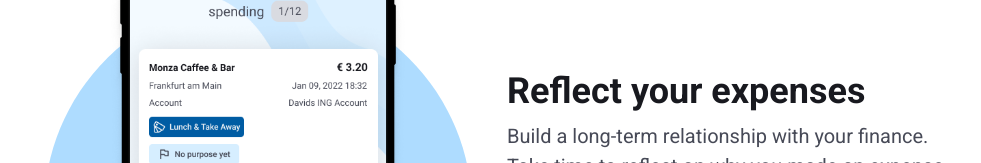
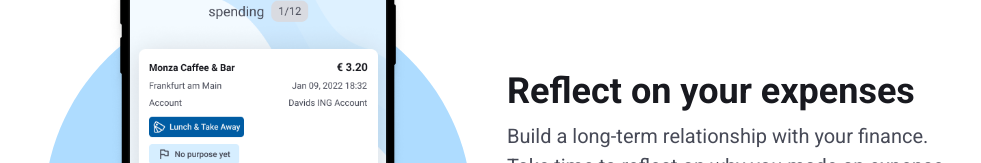
Before and after one commit to TalalMahmoodChaudhry/the-happiness-subscription-landing-v2, a website: page index.html in a window 1280 px wide. Shown: the part 1668-1831 px from the top of the page, without its empty margins (145-1126 px from the left). Drawn offline with nearby package versions, Linux system fonts and the light colour scheme.

Commit message:
Headline of feature: Reflect *on* your expenses

```diff
--- a/index.html
+++ b/index.html
@@ -89,7 +89,7 @@
             <img src="assets/images/the_happiness_subscription_product_rate_expense.png" alt="The Happiness Subscription product image - rate your happiness" />
           </div>
           <div class="col-xl-5 col-md-6 d-flex flex-column justify-content-center order-1 order-md-2">
-            <h2>Reflect your expenses</h2>
+            <h2>Reflect on your expenses</h2>
             <p>
               Build a long-term relationship with your finance. Take time to reflect on why you made an expense, if it was necessary or if it made you happy. We will score your happiness based on the reflections connected to your expenses.
             </p>
```
